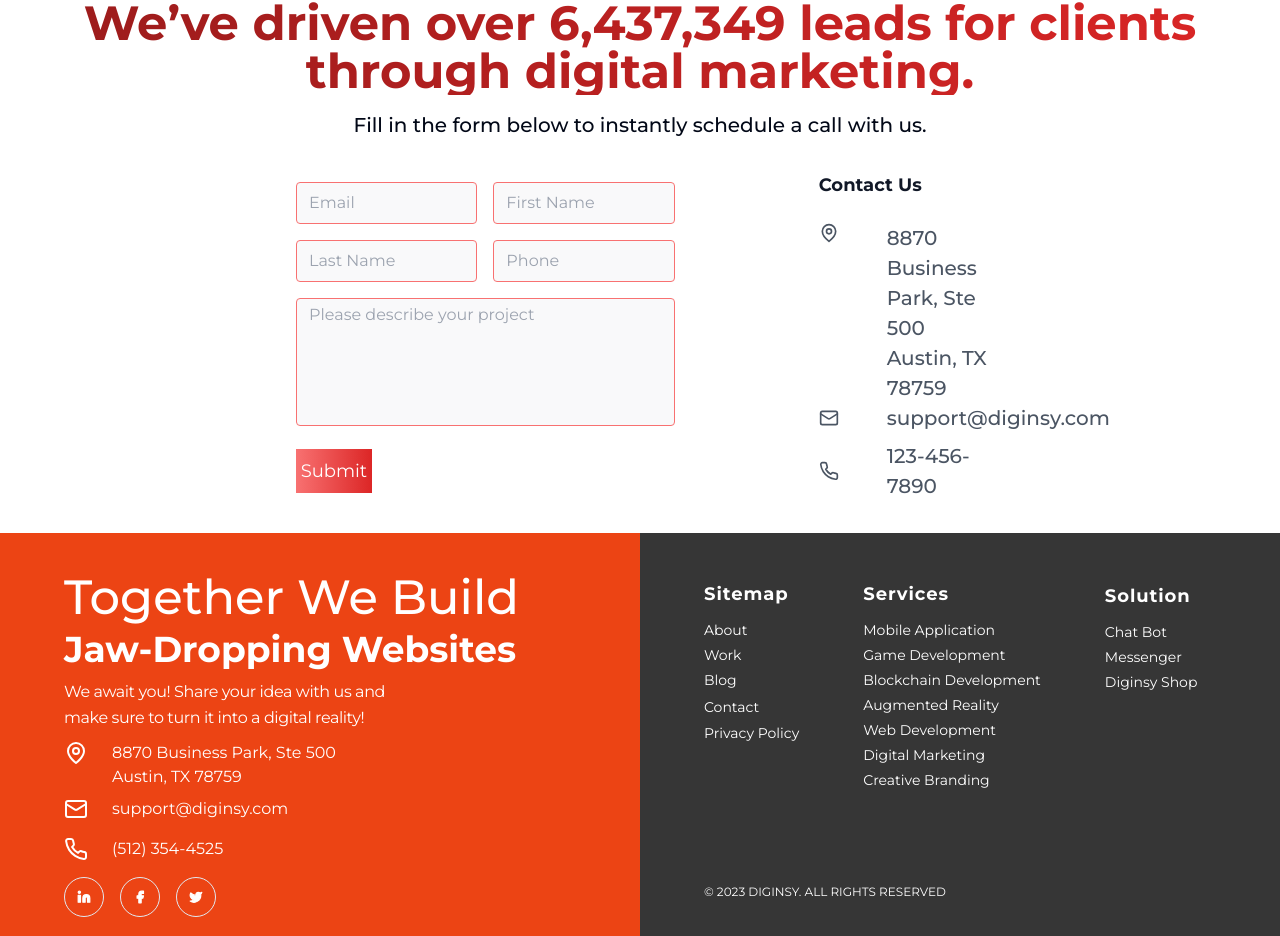
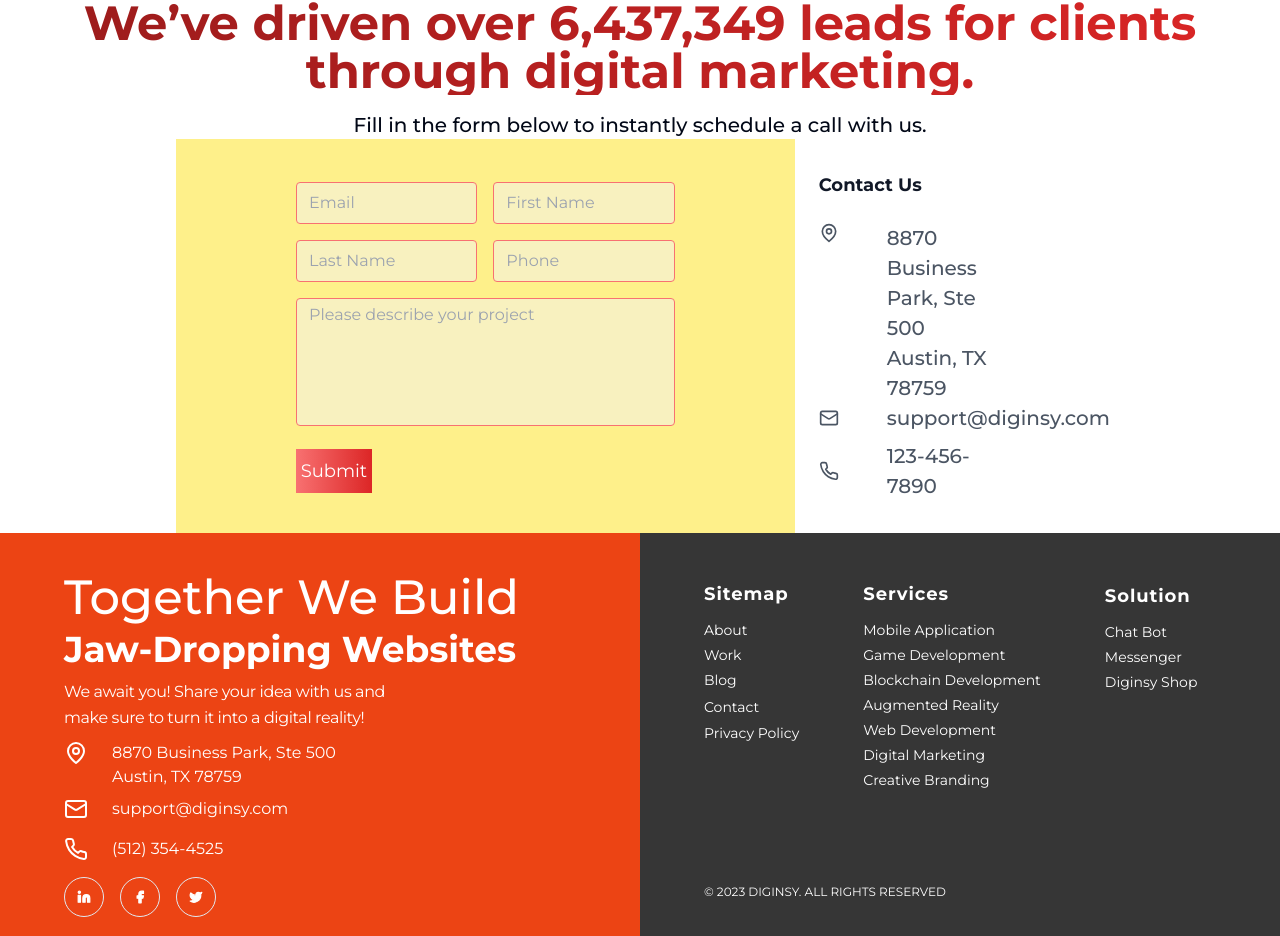
Before and after one commit to Rai0088o/diginxy, a Next.js app: page /contact in a window 1280 px wide. Shown: the part 1001-1937 px from the top of the page. Built offline with nearby package versions, Linux system fonts and the light colour scheme.

Commit message:
add miner changes

```diff
--- a/components/common/form.tsx
+++ b/components/common/form.tsx
@@ -15,7 +15,7 @@ export default function Form() {
       </p>
       <section className="text-gray-600 body-font relative">
         <div className="md:mx-44 flex sm:flex-nowrap flex-wrap">
-          <div className="lg:w-2/3 md:w-3/4 sm:w-full overflow-hidden sm:mr-0 p-4 sm:p-10 flex items-end justify-start relative">
+          <div className="lg:w-2/3 md:w-3/4 bg-red-900 md:bg-yellow-200 overflow-hidden sm:mr-0 p-4 sm:p-10 flex items-end justify-start relative">
             <div className="mx-4  lg:mx-20 flex flex-col sm:flex-row justify-between items-center gap-4 sm:gap-12 ">
               <div className="flex flex-wrap  -m-2">
                 <div className="p-2 w-full sm:w-1/2">
```
